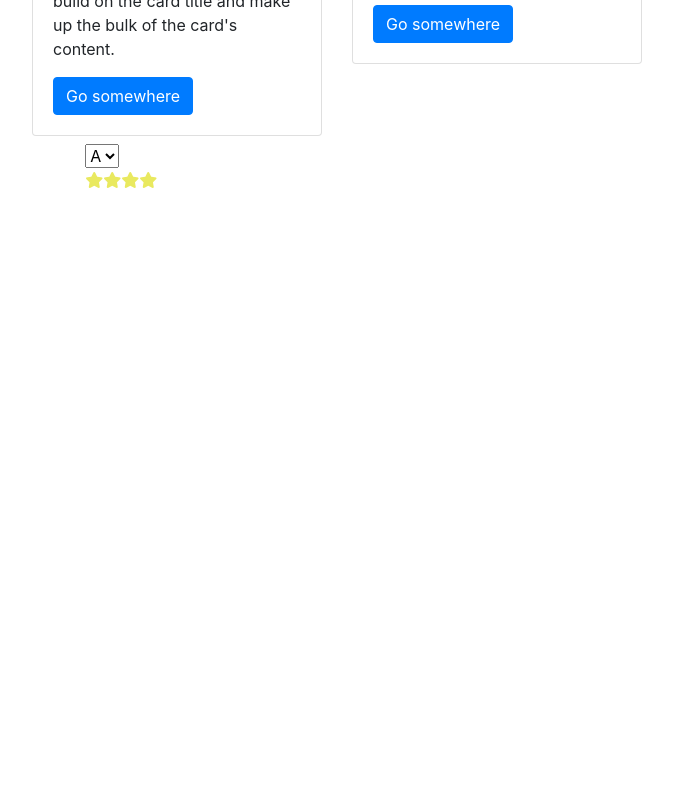
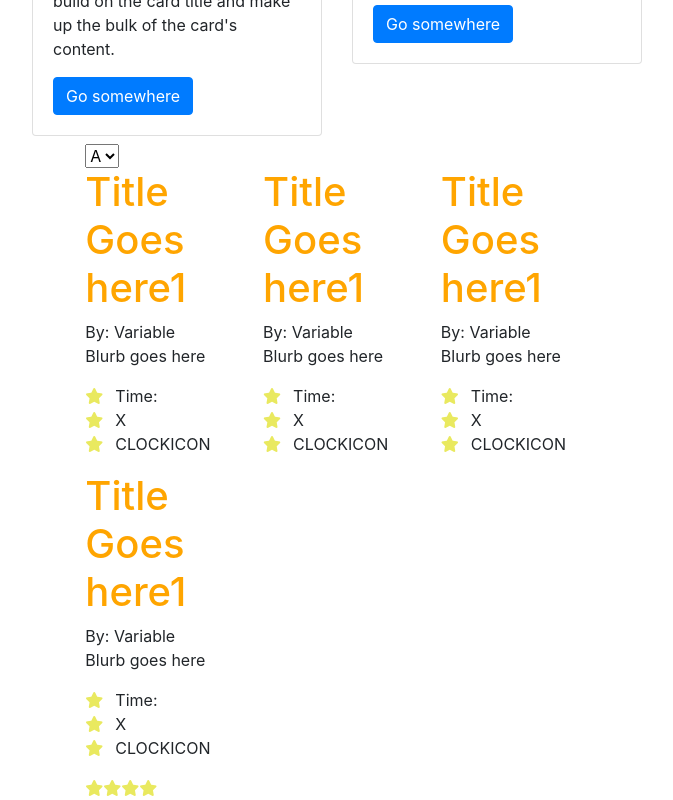
Before and after one commit to davidva123/foodclone, a React (Create React App) app: page / in a window 1280 px wide. Shown: the part 660-1460 px from the top of the page, without its empty margins (303-976 px from the left). Before the commit the page ends 852 px from the top, so only its background shows below. Built offline with nearby package versions, Linux system fonts and the light colour scheme.

Commit message:
David and Nick's recipe list playing with

```diff
--- /dev/null
+++ b/src/components/RecipeCard/RecipeCard.jsx
@@ -0,0 +1,21 @@
+import React from "react";
+import StarRating from "../StarRating/StarRating";
+import "./RecipeCard.scss";
+
+export const RecipeCard = () => {
+  return (
+    <div className="RecipeCard col-md-4">
+      <h1>Title Goes here1</h1>
+      <span>By: Variable</span>
+      <p>Blurb goes here</p>
+      <div className="row">
+        <span className="col-lg-2">
+          <StarRating rating={3} />
+        </span>
+        <span className="col-lg-2">
+          <p>Time: X CLOCKICON</p>
+        </span>
+      </div>
+    </div>
+  );
+};
--- /dev/null
+++ b/src/components/RecipeCard/RecipeCard.scss
@@ -0,0 +1,3 @@
+.RecipeCard h1 {
+  color: orange;
+}
--- a/src/components/RecipeList/RecipeList.jsx
+++ b/src/components/RecipeList/RecipeList.jsx
@@ -1,11 +1,20 @@
 import React, { Component } from "react";
 import RecipeListFilter from "../RecipeListFilter/RecipeListFilter";
+import { RecipeCard } from "../RecipeCard/RecipeCard";
 
 export const RecipeList = () => {
+  // const recipes = useRecipes();
   return (
-    <div className="row justify-content-md-center ">
+    <div className=" recipe-list row justify-content-md-center ">
       <div className="col col-lg-5">
         <RecipeListFilter />
+        {/* {recipes.map(recipe => <RecipeCard recipe={recipe}/>)} */}
+        <div className=" row  ">
+          <RecipeCard starRating={1} />
+          <RecipeCard starRating={2} />
+          <RecipeCard starRating={3} />
+          <RecipeCard starRating={4.5} />
+        </div>
       </div>
     </div>
   );
--- a/src/components/StarRating/StarRating.jsx
+++ b/src/components/StarRating/StarRating.jsx
@@ -8,16 +8,13 @@ export const StarRating = ({ rating }) => {
   let movieRating = Array.from({ length: Math.floor(rating) });
 
   return (
-    <div className="row justify-content-md-center ">
+    <div className="StarRating row justify-content-md-center">
       <div className="col col-lg-5">
-      <div className="StarRating">
-      {movieRating.map((star) => (
-        <i class="fas fa-star"></i>
-      ))}
-    </div>
+        {movieRating.map((star) => (
+          <i class="fas fa-star"></i>
+        ))}
       </div>
     </div>
-
   );
 };
 
--- a/src/pages/RecipeHome/RecipeHome.jsx
+++ b/src/pages/RecipeHome/RecipeHome.jsx
@@ -4,6 +4,7 @@ const RecipeHome = () => {
   return (
     <div>
       <h1>Recipes</h1>
+
     </div>
   );
 };
```
